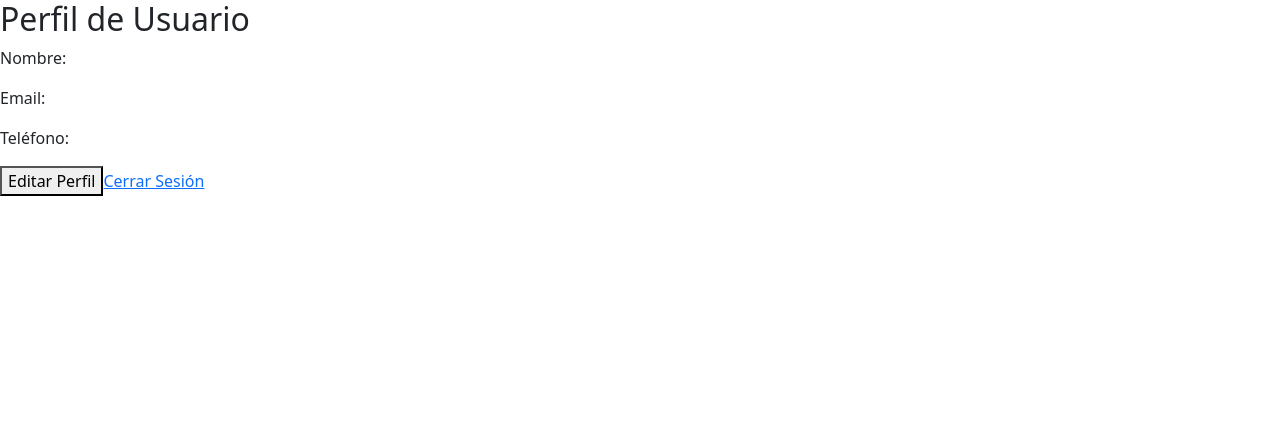
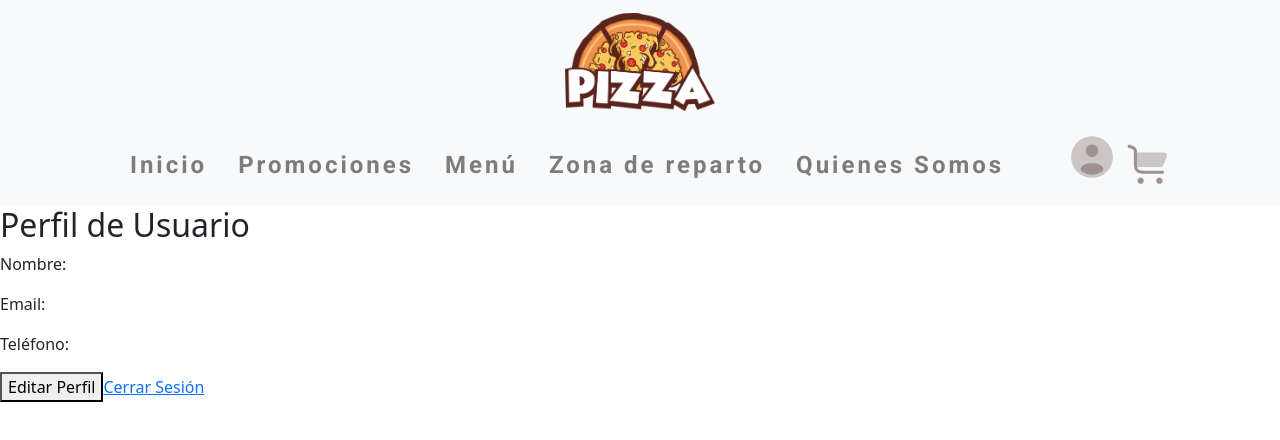
Before and after one commit to AngelSmithlgs/pizzeriaFront, a React (Vite) app: page /user-profile in a window 1280 px wide. Shown: the top 440 px of the page. Built offline with nearby package versions, Linux system fonts and the light colour scheme; no server answers.

Commit message:
cambios en el link para menos carga, añadido el about

```diff
--- a/src/App.css
+++ b/src/App.css
@@ -0,0 +1,3 @@
+html {
+    scroll-behavior: smooth;
+  }
--- a/src/App.jsx
+++ b/src/App.jsx
@@ -1,20 +1,25 @@
-import { BrowserRouter as Router, Routes, Route } from "react-router-dom";
+import React from 'react';
+import { BrowserRouter as Router, Routes, Route } from 'react-router-dom';
 import 'bootstrap/dist/css/bootstrap.min.css';
 import './App.css';
 
-import Landing from "./landing/Landing";
-import Home from "./components/home/Home";
-import Login from "./components/header/user/Login";
-import Signup from "./components/header/user/Signup";
-import { UserAuthContextProvider } from "./components/context/UserAuthContext";
-import ProtectedRoute from "./components/header/user/ProtectedRoute";
-import UserProfile from "./components/header/panelUser/UserProfile";
-import EditProfile from "./components/header/panelUser/EditProfile";
+import Landing from './landing/Landing';
+import Home from './components/home/Home';
+import Login from './components/header/user/Login';
+import Signup from './components/header/user/Signup';
+import { UserAuthContextProvider } from './components/context/UserAuthContext';
+import ProtectedRoute from './components/header/user/ProtectedRoute';
+import UserProfile from './components/header/panelUser/UserProfile';
+import EditProfile from './components/header/panelUser/EditProfile';
+import About from './components/about/About';
+import Header from './components/header/Header';
 
-function App() {
+function AppContainer() {
   return (
     <UserAuthContextProvider>
       <Router>
+        <Header rol={'usuario'} />
+
         <Routes>
           <Route path='/' element={<Landing />} />
           <Route path='/home' element={<ProtectedRoute element={<Home />} />} />
@@ -22,10 +27,19 @@ function App() {
           <Route path='/signup' element={<Signup />} />
           <Route path="/user-profile" element={<UserProfile />} />
           <Route path="/edit-profile" element={<EditProfile />} />
+          <Route path="/quienes-somos" element={<About />} />
         </Routes>
       </Router>
     </UserAuthContextProvider>
   );
 }
 
+function App() {
+  return (
+    <React.StrictMode>
+      <AppContainer />
+    </React.StrictMode>
+  );
+}
+
 export default App;
--- /dev/null
+++ b/src/components/about/About.jsx
@@ -0,0 +1,25 @@
+import React from 'react';
+
+const About = () => {
+
+  const cambiarColorFondo = () => {
+    const aboutComponent = document.getElementById('acercaDeNosotrosComponent');
+    if (aboutComponent) {
+      aboutComponent.style.backgroundColor = '#ffc107'; //
+    }
+  };
+
+  return (
+    <div id="acercaDeNosotrosComponent" className="container mt-4 p-4 bg-light rounded">
+      <h1 className="mb-4">Acerca de Nosotros</h1>
+      <p>Bienvenido a "La Deliciosa", la pizzería que nació de la pasión de una familia italiana que cruzó océanos para llevar el auténtico sabor de Italia a Chile.</p>
+      <p>En el año 2022, durante tiempos desafiantes, los dueños, Antonio y Sofia, decidieron dejar su amada Italia y establecerse en Chile. Llevando consigo recetas familiares que han resistido el paso del tiempo, decidieron compartir la auténtica tradición italiana a través de sus deliciosas pizzas.</p>
+      <p>La pandemia no fue un obstáculo, sino un catalizador para su sueño. Después de superar los desafíos, se propusieron crear algo especial. Así nació "La Deliciosa", la pizzería que no solo ofrece pizzas excepcionales, sino que también celebra la perseverancia, la comunidad y, por supuesto, el amor por la buena comida.</p>
+
+
+      <button onClick={cambiarColorFondo} className="btn btn-success">¡Cambia el Color!</button>
+    </div>
+  );
+};
+
+export default About;
--- a/src/components/header/Header.jsx
+++ b/src/components/header/Header.jsx
@@ -17,7 +17,7 @@ const Header = () => {
     <div>
       <Navbar expand="lg" className="bg-body-tertiary">
         <Container>
-          <Navbar.Brand href="#home" className="mx-auto">
+          <Navbar.Brand as={Link} to="/" className="mx-auto">
             <img src={pizzalogo} alt='Logo' style={{ maxWidth: '150px' }} />
           </Navbar.Brand>
         </Container>
@@ -28,17 +28,17 @@ const Header = () => {
           <Navbar.Toggle aria-controls="basic-navbar-nav" />
           <Navbar.Collapse id="basic-navbar-nav">
             <Nav className="roboto-bold mr-auto" style={{ margin: 'auto' }}>
-              <Nav.Link href="#inicio">Inicio</Nav.Link>
-              <Nav.Link href="#promociones">Promociones</Nav.Link>
-              <Nav.Link href="#menu">Menú</Nav.Link>
-              <Nav.Link href="#zona-de-reparto">Zona de reparto</Nav.Link>
-              <Nav.Link href="#quienes-somos">Quienes Somos</Nav.Link>
+              <Nav.Link as={Link} to="/">Inicio</Nav.Link>
+              <Nav.Link as={Link} to="#promociones">Promociones</Nav.Link>
+              <Nav.Link as={Link} to="#menu">Menú</Nav.Link>
+              <Nav.Link as={Link} to="#zona-de-reparto">Zona de reparto</Nav.Link>
+              <Nav.Link as={Link} to="/quienes-somos">Quienes Somos</Nav.Link>
             </Nav>
             <Nav className="roboto-bold">
               <Nav.Item>
-              <Link to={user ? "/user-profile" : "/home"} className="iconlogo">
-                <img src={user ? UserLogGreen : UserLog} alt='Login' style={{ maxWidth: '50px' }} />
-              </Link>
+                <Link to={user ? "/user-profile" : "/home"} className="iconlogo">
+                  <img src={user ? UserLogGreen : UserLog} alt='Login' style={{ maxWidth: '50px' }} />
+                </Link>
               </Nav.Item>
               <Nav.Item>
                 <Nav.Link href="#cart" className="iconlogo">
--- a/src/landing/Landing.jsx
+++ b/src/landing/Landing.jsx
@@ -6,7 +6,6 @@ import Body from '../components/body/Body';
 function Landing() {
   return (
     <div className='app-container'>
-      <Header rol={'usuario'} />
       <Body />
       <Footer />
     </div>
```
